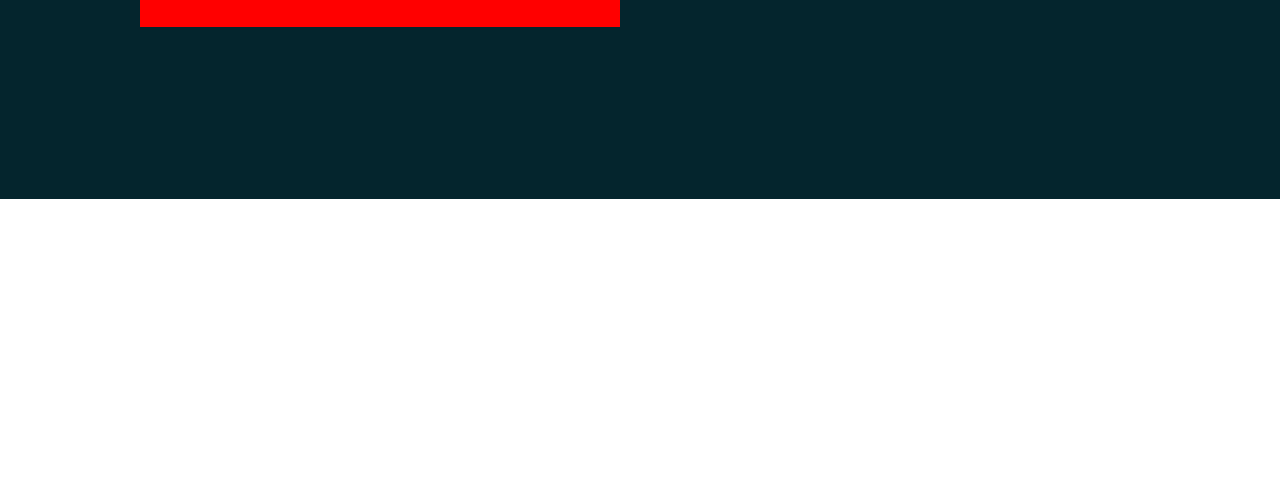
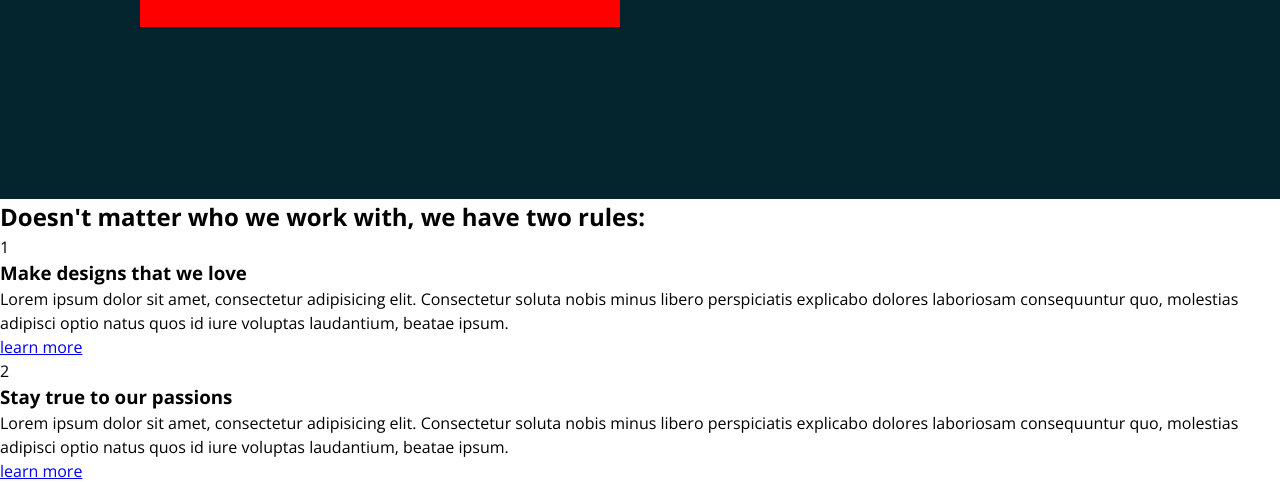
Before and after one commit to andrewrey/layout2, a website: page index.html in a window 1280 px wide. Shown: the part 605-1088 px from the top of the page. Before the commit the page ends 804 px from the top, so only its background shows below. Drawn offline with nearby package versions, Linux system fonts and the light colour scheme.

Commit message:
added rules main section

```diff
--- a/index.html
+++ b/index.html
@@ -38,7 +38,37 @@
         </div>
       </div>
     </header>
-    <main></main>
+    <main>
+      <section class="rules">
+        <h2>Doesn't matter who we work with, we have two rules:</h2>
+        <div class="rule">
+          <div class="rule__num">1</div>
+          <div class="rule__text">
+            <h3>Make designs that we love</h3>
+            <p>
+              Lorem ipsum dolor sit amet, consectetur adipisicing elit.
+              Consectetur soluta nobis minus libero perspiciatis explicabo
+              dolores laboriosam consequuntur quo, molestias adipisci optio
+              natus quos id iure voluptas laudantium, beatae ipsum.
+            </p>
+            <a href="#">learn more</a>
+          </div>
+        </div>
+        <div class="rule">
+          <div class="rule__num">2</div>
+          <div class="rule__text">
+            <h3>Stay true to our passions</h3>
+            <p>
+              Lorem ipsum dolor sit amet, consectetur adipisicing elit.
+              Consectetur soluta nobis minus libero perspiciatis explicabo
+              dolores laboriosam consequuntur quo, molestias adipisci optio
+              natus quos id iure voluptas laudantium, beatae ipsum.
+            </p>
+            <a href="#">learn more</a>
+          </div>
+        <div></div>
+      </section>
+    </main>
     <footer></footer>
   </body>
 </html>
```
